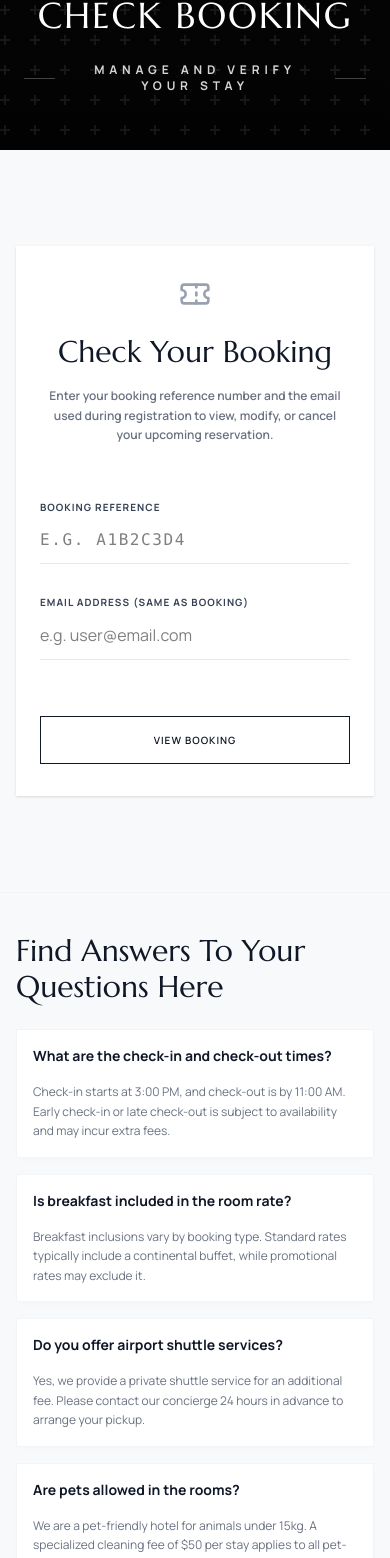
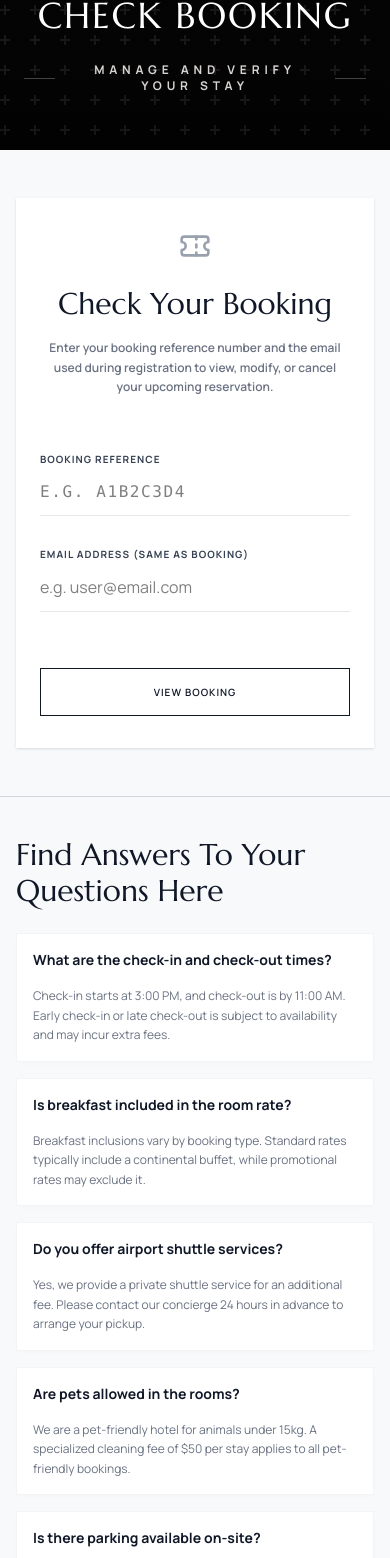
Before and after one commit to dkwadwokp-dev/amethyst-frontend, a React (Vite) app: page /check-booking in a window 390 px wide. Shown: the part 127-1685 px from the top of the page. Built offline with nearby package versions, Linux system fonts and the light colour scheme; a web font is replaced by a local one.

Commit message:
Adjust spacing in CheckBookingForm and CheckBookingFaq; extend transition durations in Hero component

```diff
--- a/src/features/check-booking/ui/check-booking-faq.tsx
+++ b/src/features/check-booking/ui/check-booking-faq.tsx
@@ -38,7 +38,7 @@ const faqs = [
 
 const CheckBookingFaq = () => {
   return (
-    <Section className="bg-[#F8F9FA] border-t border-gray-100 overflow-hidden">
+    <Section className="bg-[#F8F9FA] py-8 border-t border-gray-300 overflow-hidden">
       <div className="mb-6 md:mb-12">
         <motion.h2
           initial={{ opacity: 0, y: 20 }}
--- a/src/features/check-booking/ui/check-booking-form.tsx
+++ b/src/features/check-booking/ui/check-booking-form.tsx
@@ -43,7 +43,7 @@ const CheckBookingForm = () => {
   };
 
   return (
-    <Section className="bg-[#F8F9FA] py-24 flex items-center justify-center overflow-hidden">
+    <Section className="bg-[#F8F9FA] py-12 md:py-24 flex items-center justify-center overflow-hidden">
       <div className="bg-white w-full mx-auto max-w-2xl px-6 md:px-8 py-8 md:py-14 shadow-sm text-center flex flex-col items-center">
         <motion.div
           initial={{ opacity: 0, y: 20 }}
--- a/src/features/homepage/ui/hero.tsx
+++ b/src/features/homepage/ui/hero.tsx
@@ -77,12 +77,12 @@ const Hero = () => {
         {slides.map((slide, index) => (
           <div
             key={index}
-            className={`absolute inset-0 transition-all duration-[1500ms] ease-in-out ${
+            className={`absolute inset-0 transition-all duration-[3000ms] ease-in-out ${
               index === current ? "opacity-100 z-10" : "opacity-0 z-0"
             }`}
           >
             <div
-              className={`absolute inset-0 bg-cover bg-center transition-all duration-[3000ms] ${
+              className={`absolute inset-0 bg-cover bg-center transition-all duration-[5000ms] ${
                 index === current ? "scale-105" : "scale-100"
               } ${index === current ? "cursor-pointer pointer-events-auto" : "pointer-events-none"}`}
               style={{
```
